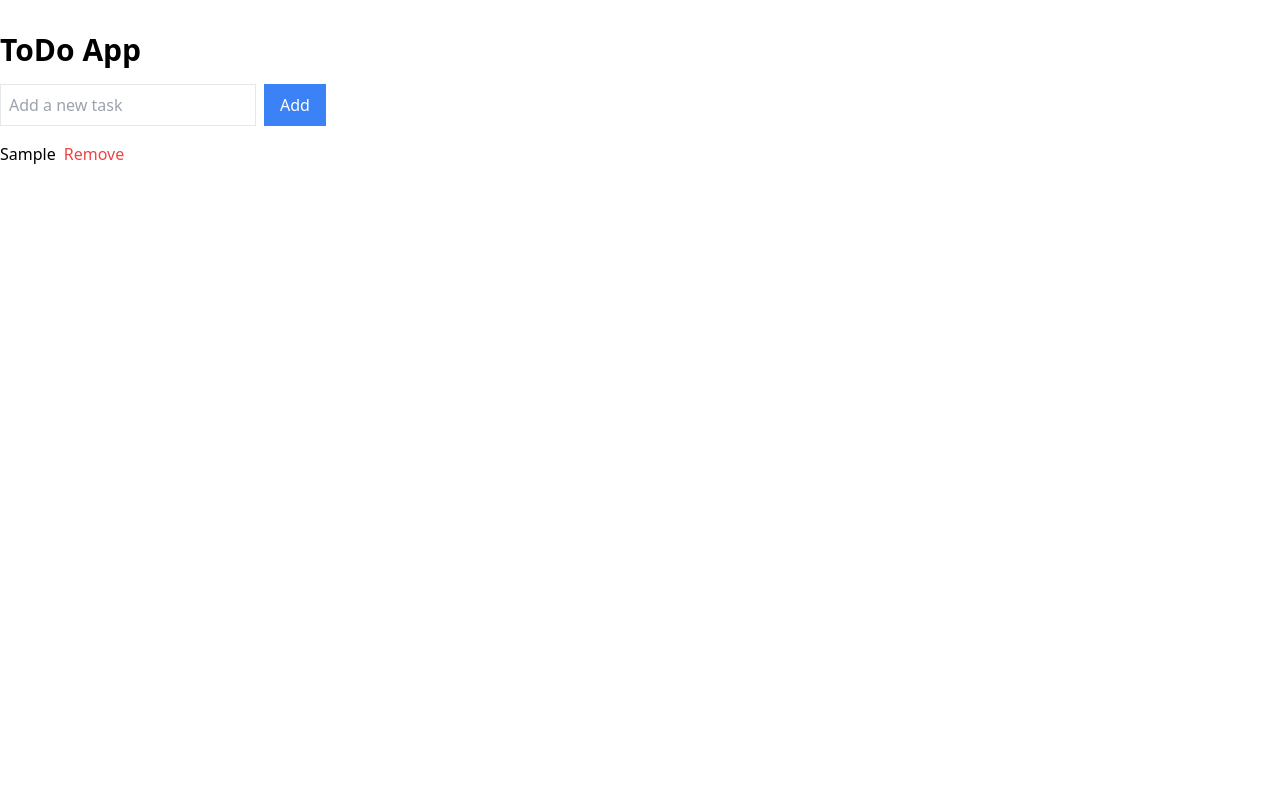
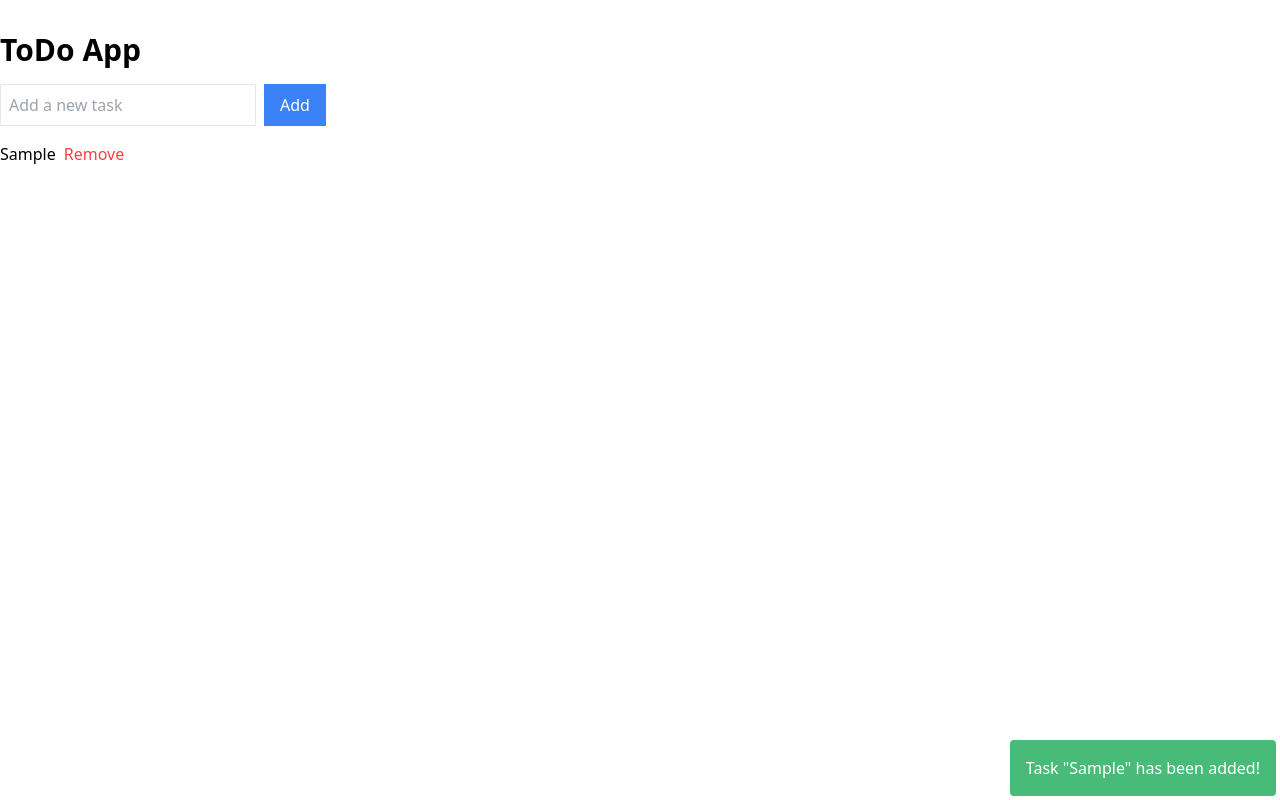
Before and after one commit to connoisseur-of-code/ToDo-APP, a React (Create React App) app: page / in a window 1280 px wide. Both pictures are taken after typing "Sample" into the empty fields and a click on the button "Add". Built offline with nearby package versions, Linux system fonts and the light colour scheme; the HTML template or start-up script is replaced by a standard one.

Commit message:
Created Notification component

```diff
--- a/package.json
+++ b/package.json
@@ -9,7 +9,8 @@
 		"react": "^18.2.0",
 		"react-dom": "^18.2.0",
 		"react-icons": "^4.12.0",
-    "react-scripts": "5.0.1",
+		"react-scripts": "^5.0.1",
+		"react-toastify": "^10.0.4",
 		"web-vitals": "^2.1.0"
 	},
 	"scripts": {
@@ -37,6 +38,6 @@
 		]
 	},
 	"devDependencies": {
-    "tailwindcss": "^3.3.6"
+		"tailwindcss": "^3.4.1"
 	}
 }
--- a/src/App.js
+++ b/src/App.jsx
@@ -1,8 +1,10 @@
 import React, { useState } from 'react';
+import Notification from './components/Notification';
 
 function App() {
 	const [tasks, setTasks] = useState([]);
 	const [newTask, setNewTask] = useState('');
+	const [notification, setNotification] = useState(null);
 
 	const addTask = () => {
 		if (newTask.trim() !== '') {
@@ -10,8 +12,7 @@ function App() {
 			setNewTask('');
 		}
 
-		// TODO: stworzyć powiadomnienie używajac react-toastify
-		alert(`Correctly Created Task named: ${newTask}`);
+		setNotification(`Task "${newTask}" has been added!`);
 	};
 
 	const removeTask = (index) => {
@@ -20,8 +21,7 @@ function App() {
 		newTasks.splice(index, 1);
 		setTasks(newTasks);
 
-		// TODO: stworzyć powiadomnienie używajac react-toastify
-		alert(`Correctly Removed Task named: ${removedTask}`);
+		setNotification(`Task "${removedTask}" has been removed!`);
 	};
 
 	return (
@@ -52,6 +52,12 @@ function App() {
 					</li>
 				))}
 			</ul>
+			{notification && (
+				<Notification
+					message={notification}
+					onClose={() => setNotification(null)}
+				/>
+			)}
 		</div>
 	);
 }
--- /dev/null
+++ b/src/components/Notification.jsx
@@ -0,0 +1,37 @@
+import React, { useEffect, useState } from 'react';
+
+const Notification = ({ message, onClose }) => {
+	const [visible, setVisible] = useState(true);
+
+	useEffect(() => {
+		const timer = setTimeout(() => {
+			setVisible(false);
+			onClose();
+		}, 3000);
+
+		return () => clearTimeout(timer);
+	}, [onClose]);
+
+	return (
+		<div
+			style={{
+				position: 'fixed',
+				bottom: '0',
+				right: '0',
+				marginBottom: '4px',
+				marginRight: '4px',
+				padding: '1rem',
+				backgroundColor: '#48bb78',
+				color: '#fff',
+				borderRadius: '0.25rem',
+				opacity: visible ? 1 : 0,
+				transform: `translateY(${visible ? '0' : '1rem'})`,
+				transition: 'opacity 0.3s ease-in-out, transform 0.3s ease-in-out',
+			}}
+		>
+			{message}
+		</div>
+	);
+};
+
+export default Notification;
```
Also changed, not shown: 2 other files (tests, documents, lock files or other folders). Lines whose indentation alone changed are shown as unchanged.
